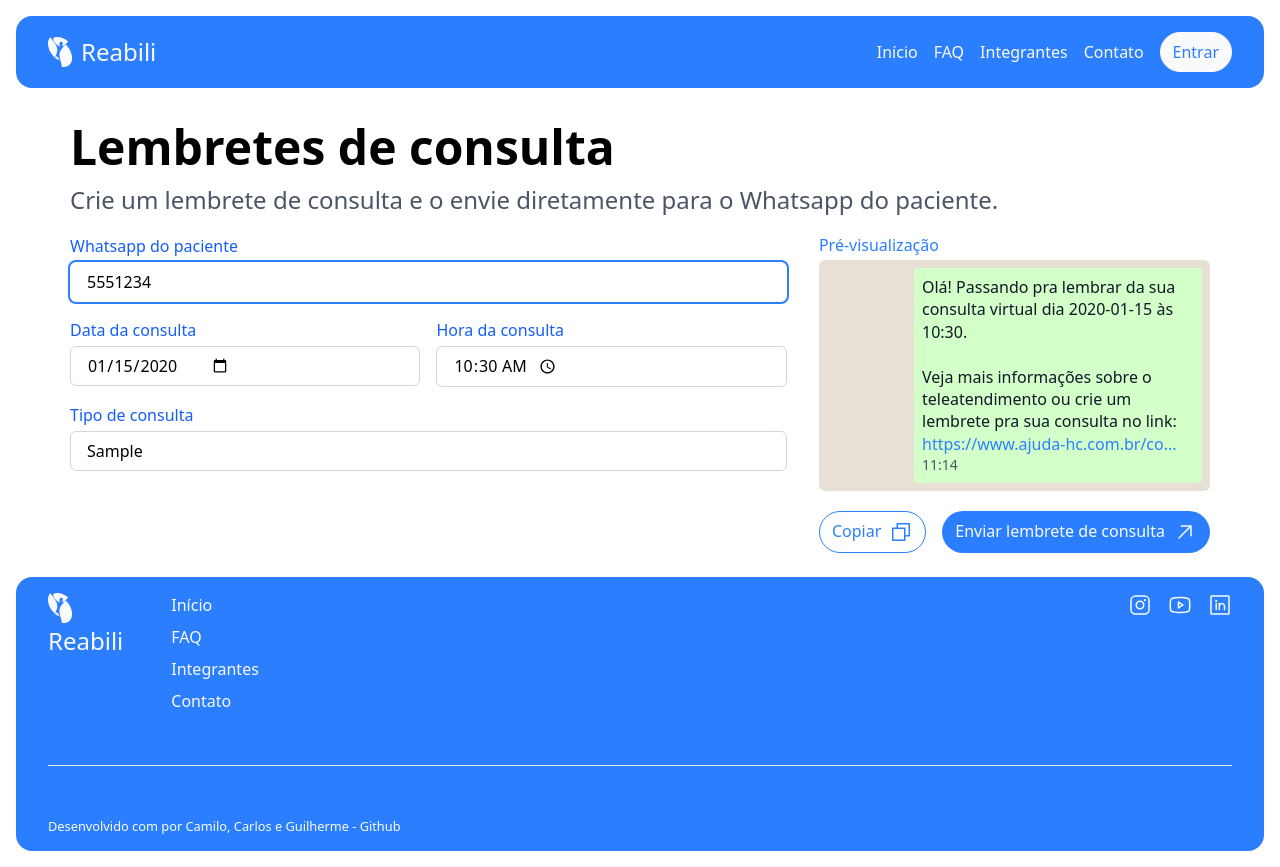
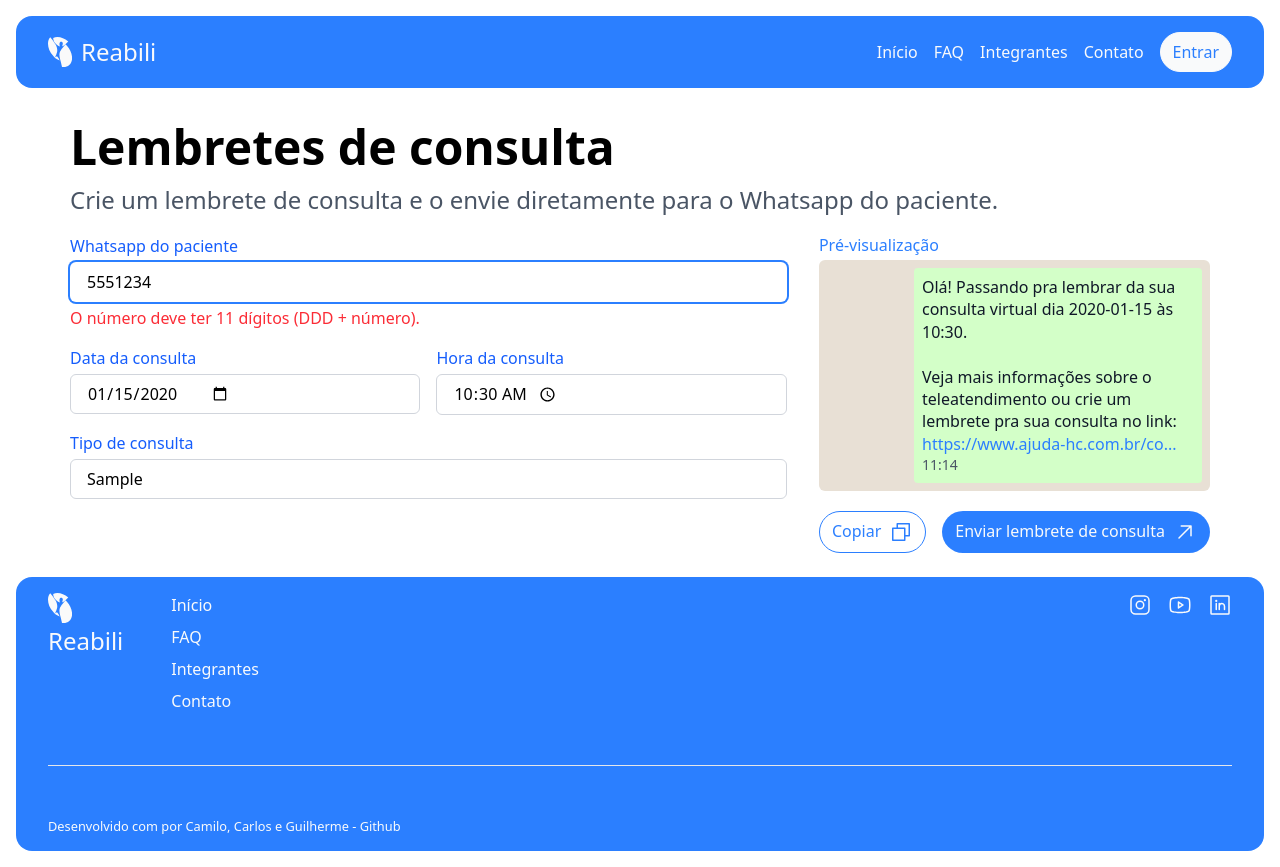
Before and after one commit to Challenge-2025-Equipe-07/hc-frontend-react, a React (Vite) app: page /agendar in a window 1280 px wide. Both pictures are taken after typing "5551234", "2020-01-15", "10:30", "Sample" into the empty fields and a click on the button "Enviar lembrete de consulta". Built offline with nearby package versions, Linux system fonts and the light colour scheme.

Commit message:
feat: cria validação de formulário

```diff
--- a/src/components/Input/InputField.tsx
+++ b/src/components/Input/InputField.tsx
@@ -7,9 +7,11 @@ const InputField = ({
   name,
   className,
   color = "blue",
+  error,
   ...rest
 }: InputFieldProps) => {
   const { base, wrapper, label: labelStyle } = INPUT_VARIANTS({ color });
+
   return (
     <div className={wrapper()}>
       <label htmlFor={id} className={labelStyle()}>
@@ -19,8 +21,10 @@ const InputField = ({
         id={id}
         name={name}
         className={`${base()} ${className || ""} `}
+        aria-invalid={Boolean(error)}
         {...rest}
       />
+      {error && <span className="text-red-500">{error}</span>}
     </div>
   );
 };
--- a/src/components/Input/InputField.types.tsx
+++ b/src/components/Input/InputField.types.tsx
@@ -8,5 +8,6 @@ export type InputFieldProps = {
   label: string;
   id: string;
   name: string;
+  error?: string;
 } & Omit<React.ComponentProps<"input">, "name"> &
   InputVariantProps;
--- a/src/pages/EnvioAgendamento/EnvioAgendamento.tsx
+++ b/src/pages/EnvioAgendamento/EnvioAgendamento.tsx
@@ -4,7 +4,12 @@ import type { FormValues } from "./EnvioAgendamento.types";
 import { useCopyToClipboard } from "@/hooks/useCopyToClipboard";
 
 const EnvioAgendamento = () => {
-  const { register, handleSubmit, watch } = useForm<FormValues>();
+  const {
+    register,
+    handleSubmit,
+    watch,
+    formState: { errors },
+  } = useForm<FormValues>();
   const [isCopied, copyToClipboard] = useCopyToClipboard();
   const protocol = import.meta.env.VITE_HTTPS ? "https" : "http";
 
@@ -35,7 +40,6 @@ const EnvioAgendamento = () => {
 
     const waLink = `https://api.whatsapp.com/send?${whatsappParams.toString()}`;
     window.open(waLink, "_blank");
-    console.log("Form data submitted:", waLink);
   };
 
   const handleCopy = () => {
@@ -61,44 +65,54 @@ const EnvioAgendamento = () => {
             id="phone"
             label="Whatsapp do paciente"
             {...register("phone", {
-              required: true,
-              minLength: 11,
-              maxLength: 11,
+              required: "O campo Whatsapp é obrigatório.",
+              minLength: {
+                value: 11,
+                message: "O número deve ter 11 dígitos (DDD + número).",
+              },
+              maxLength: {
+                value: 11,
+                message: "O número deve ter 11 dígitos (DDD + número).",
+              },
             })}
             placeholder="11999999999"
             autoComplete="tel"
             type="tel"
             color="light"
+            error={errors.phone?.message}
           />
           <Input
             id="date"
             label="Data da consulta"
             {...register("date", {
-              required: true,
+              required: "Por favor, selecione a data.",
             })}
             placeholder="dd/mm/aaaa"
             type="date"
             color="light"
+            error={errors.date?.message}
           />
           <Input
             id="time"
             label="Hora da consulta"
             {...register("time", {
-              required: true,
+              required: "Por favor, selecione a hora.",
             })}
             placeholder="hh:mm"
             type="time"
             color="light"
+            error={errors.time?.message}
           />
           <Input
             id="type"
             label="Tipo de consulta"
             {...register("type", {
-              required: true,
+              required: "O tipo de consulta é obrigatório.",
             })}
-            placeholder="Teleconsulta"
+            placeholder="Exemplo: pré-consulta, acolhimento, etc"
             type="text"
             color="light"
+            error={errors.type?.message}
           />
         </form>
 
```
